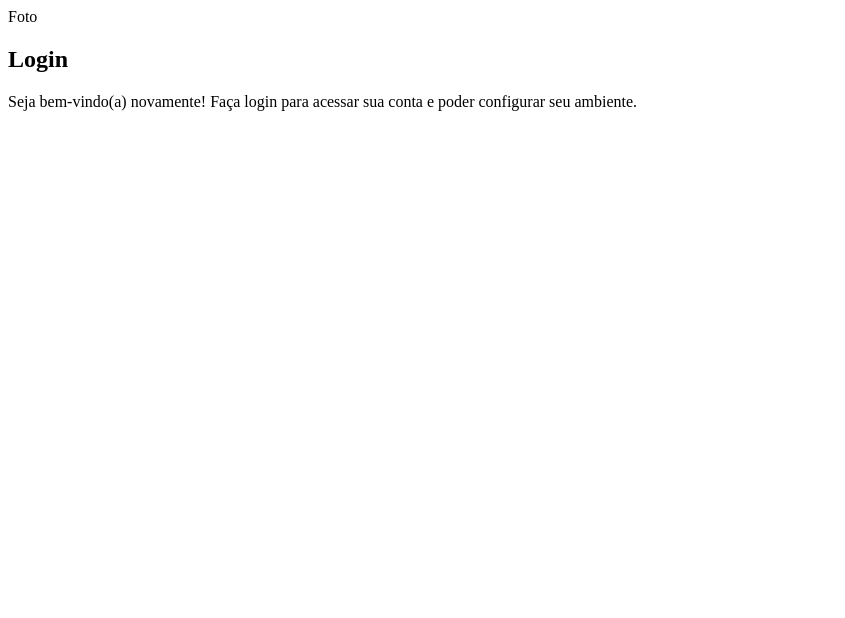
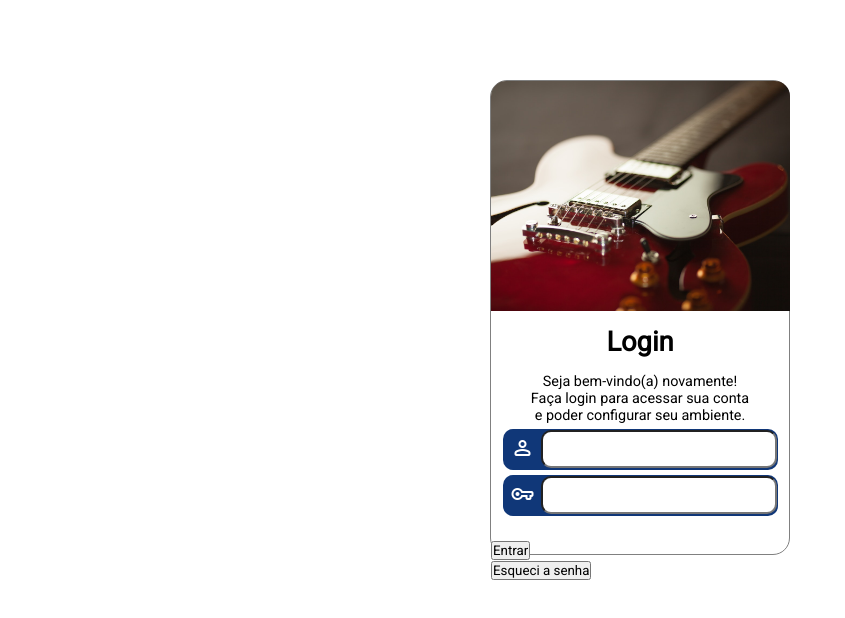
Before and after one commit to danielmrz-dev/Projeto-Login, a plain HTML site: page index.html in a window 1280 px wide. Shown: the whole page, without its empty margins (0-845 px from the left). Drawn offline with nearby package versions, Linux system fonts and the light colour scheme.

Commit message:
tela de login saindo

```diff
--- a/index.html
+++ b/index.html
@@ -4,20 +4,34 @@
     <meta charset="UTF-8">
     <meta name="viewport" content="width=device-width, initial-scale=1.0">
     <link rel="stylesheet" href="style.css">
+    <link rel="stylesheet" href="https://fonts.googleapis.com/css2?family=Material+Symbols+Rounded:opsz,wght,FILL,GRAD@20..48,100..700,0..1,-50..200" />
     <title>Tela de login</title>
 </head>
 <body>
     <main>
         <section id="login">
             <div id="imagem">
-                Foto
+
             </div>
             <div id="formulario">
                 <h1>Login</h1>
-                <p>Seja bem-vindo(a) novamente! Faça login para acessar sua conta e poder configurar seu ambiente.</p>
+                <p>Seja bem-vindo(a) novamente! <br> Faça login para acessar sua conta <br> e poder configurar seu ambiente.</p>
                 <form action="login.php" method="post">
 
+                    <div class="form">
+                        <label for="iusuario"><span class="material-symbols-rounded" >person</span></label>
+                        <input type="text" name="usuario" id="iusuario" minlength="4" size="30" required>
+                        <br>
+                    </div>
+                    <div class="form">
+                        <label for="isenha"><span class="material-symbols-rounded" >vpn_key</span></label>
+                        <input type="password" name="senha" id="isenha" minlength="4" size="30" required>
+                    </div>
 
+                    <br>
+
+                    <input type="submit" value="Entrar"> <br>
+                    <input type="button" value="Esqueci a senha">
                 </form>
             </div>
         </section>
--- a/style.css
+++ b/style.css
@@ -1,4 +1,6 @@
 @charset "UTF-8";
+
+@import url('https://fonts.googleapis.com/css2?family=Roboto&display=swap');
 
 /* Paleta de cores
     #151F30
@@ -7,3 +9,75 @@
     #FF7A48
     #E3371E
 */
+
+:root {
+    --roboto: 'Roboto';
+    --color01: #151F30;
+    --color02: #103778;
+    --color03: #0593A2;
+    --color04: #FF7A48;
+    --color05: #E3371E;
+}
+
+* {
+    margin: 0;
+    padding: 0;
+    box-sizing: border-box;
+    font-family: var(--roboto), sans-serif;
+}
+
+section#login {
+    border: 1px solid grey;
+    width: 300px;
+    height: 475px;
+    margin: 10vh auto;
+    border-radius: 17px;
+}
+
+div#imagem {
+    height: 230px;
+    width: 299px;
+    background: url('imagens/guitar.jpg') center center no-repeat scroll;
+    background-size: cover;
+    border-radius: 15px 15px 0 0;
+}
+
+div#formulario > h1 {
+    font-size: 1.7em;
+    text-align: center;
+    padding: 15px 0 0 0;
+    font-weight: bolder;
+}
+
+div#formulario > p {
+    font-size: .9em;
+    text-align: center;
+    padding: 15px 0 0 0;
+}
+
+div.form {
+    background-color: var(--color02);
+    width: 275px;
+    height: 41px;
+    border-radius: 10px;
+    margin: 5px auto;
+    position: relative;
+}
+
+input#iusuario, input#isenha {
+    width: 236px;
+    height: 38px;
+    border-radius: 10px;
+    position: absolute;
+
+    top: 1px;
+    left: 38px;
+
+}
+
+span {
+    margin: 0px 0 0px 8px ;
+    padding: 7px 0 0 0;
+    width: 20px;
+    color: white;
+}
```
